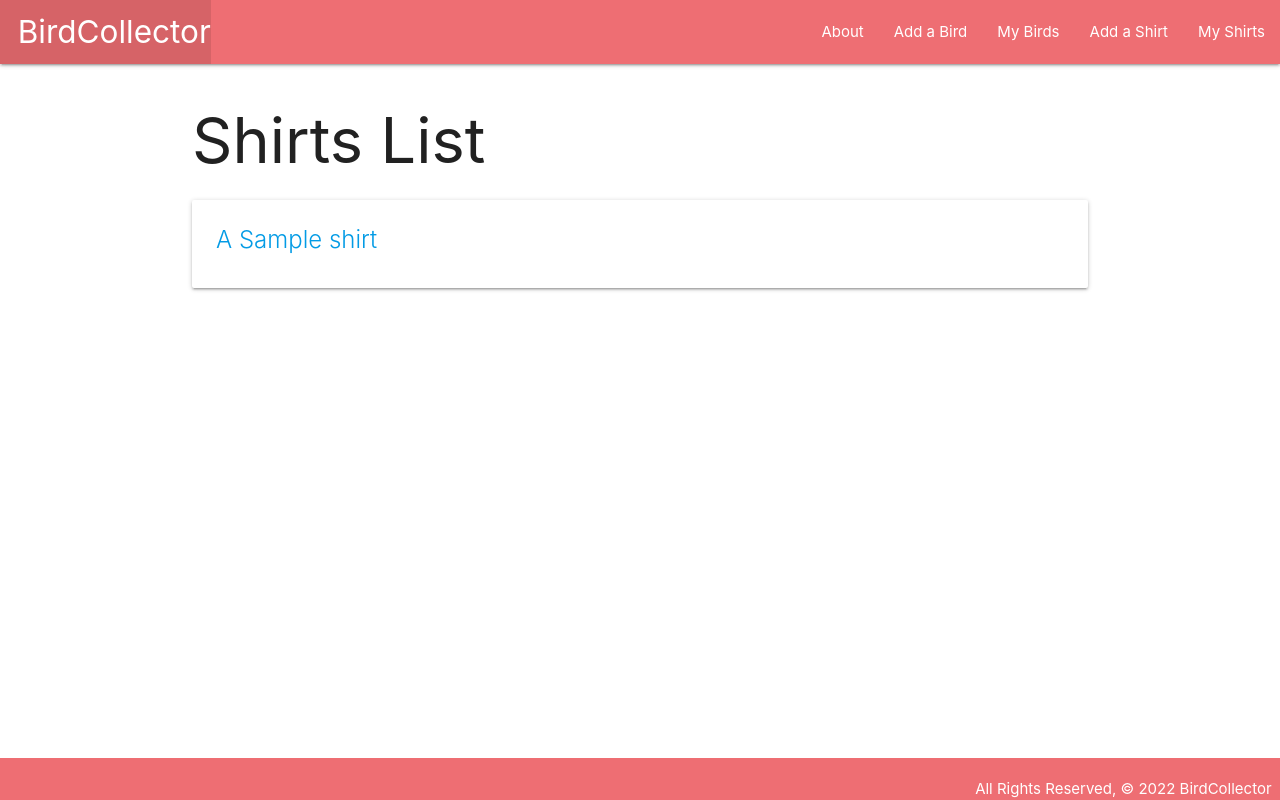
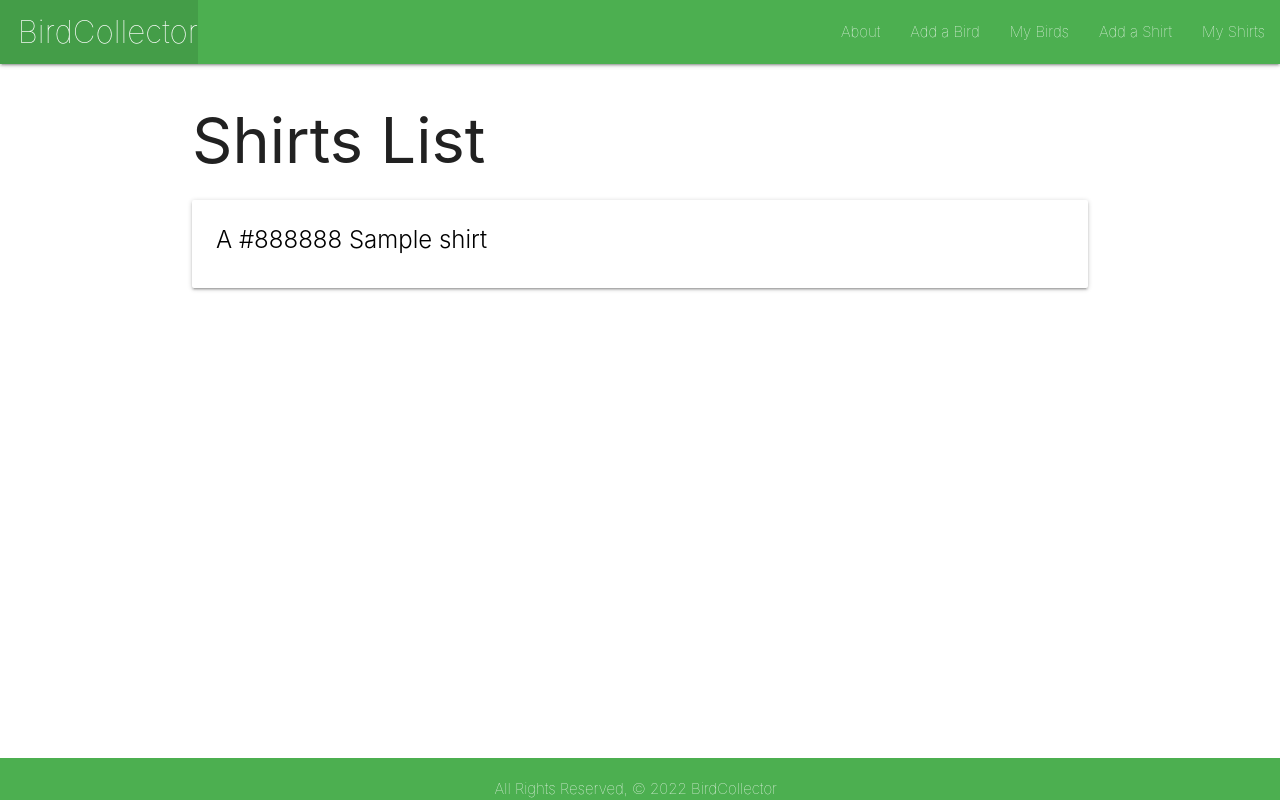
Before and after one commit to joeyfasanelli/Bird-Collector, a Django app: page /shirts/ in a window 1280 px wide. Run offline with Django 4.2, Linux system fonts and the light colour scheme; tables that the repository leaves empty hold one stand-in row (values such as "Sample post").

Commit message:
added styling

```diff
--- a/main_app/static/css/style.css
+++ b/main_app/static/css/style.css
@@ -1,6 +1,11 @@
 *{
     box-sizing: border-box;
     margin: 0;
+    font-weight: 100;
+}
+
+a {
+    color: inherit;
 }
 
 body{
--- a/main_app/templates/about.html
+++ b/main_app/templates/about.html
@@ -1,5 +1,5 @@
 {% extends 'base.html' %} {% block content %}
 
-<h1>About the Cat Collector</h1>
+<h1>About the Bird Collector</h1>
 
 {% endblock %}
--- a/main_app/templates/base.html
+++ b/main_app/templates/base.html
@@ -13,7 +13,7 @@
 </head>
 <body>
     <header class="navbar-fixed">
-        <nav>
+        <nav class="green">
             <div class="nav-wrapper">
                 <ul>
                     <li>
@@ -35,8 +35,8 @@
         {% block content %}
         {% endblock %}
     </main>
-    <footer class="page-footer">
-        <div class="right">
+    <footer class="page-footer green">
+        <div class="center">
             All Rights Reserved, &copy; 2022 BirdCollector &nbsp;
         </div>
     </footer>
--- a/main_app/templates/birds/index.html
+++ b/main_app/templates/birds/index.html
@@ -5,7 +5,7 @@
 {% for bird in birds %}
 <div class="card">
     <a href="/birds/{{ bird.id }}">
-    <div class="card-content">
+    <div class="card-content black-text">
         <span class="card-title">{{bird.name}}</span>
         <p>Description: {{bird.description}}</p>
         <p>Age: {{bird.age}}</p>
--- a/main_app/templates/shirts/detail.html
+++ b/main_app/templates/shirts/detail.html
@@ -7,8 +7,8 @@
 
 <div class="card">
     <a href="{% url 'shirts_detail' shirt.id %}">
-        <div class="card-content">
-            <span class="card-title">A <span class="{{ shirt.color.lower }}-text">{{ shirt.color }}</span> {{ shirt.name }}</span>
+        <div class="card-content black-text">
+            <span class="card-title">A {{ shirt.color.lower }} {{ shirt.name }}</span>
         </div>
         <div class="card-action">
             <a href="{% url 'shirts_update' shirt.id %}">Edit</a>
--- a/main_app/templates/shirts/index.html
+++ b/main_app/templates/shirts/index.html
@@ -6,8 +6,8 @@
 {% for shirt in object_list %}
 <div class="card">
     <a href="{% url 'shirts_detail' shirt.id %}">
-        <div class="card-content">
-            <span class="card-title">A <span class="{{ shirt.color }}-text"></span> {{ shirt.name }}</span>
+        <div class="card-content black-text">
+            <span class="card-title">A {{shirt.color}} {{ shirt.name }}</span>
         </div>
     </a>
 </div>
```
